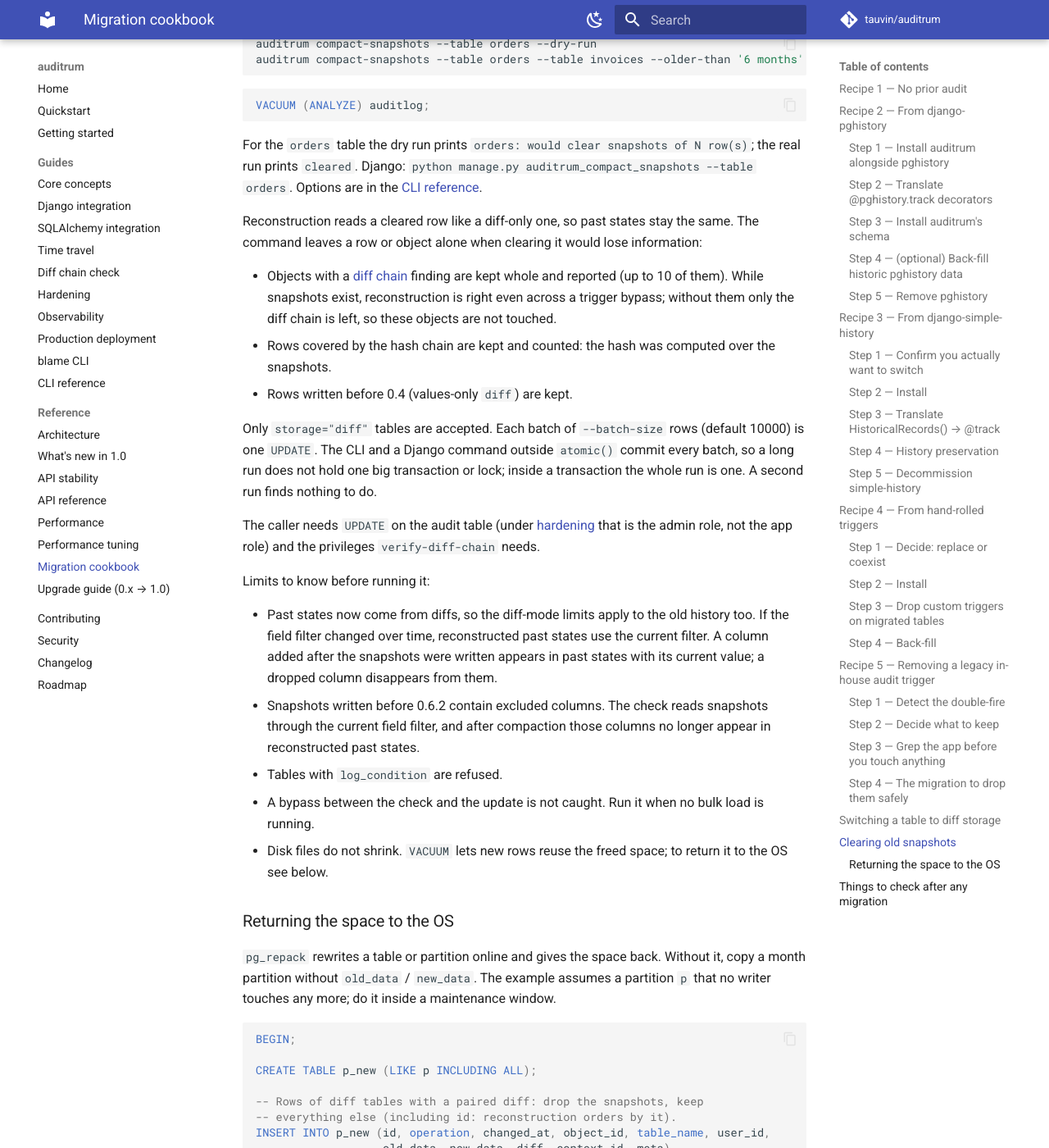
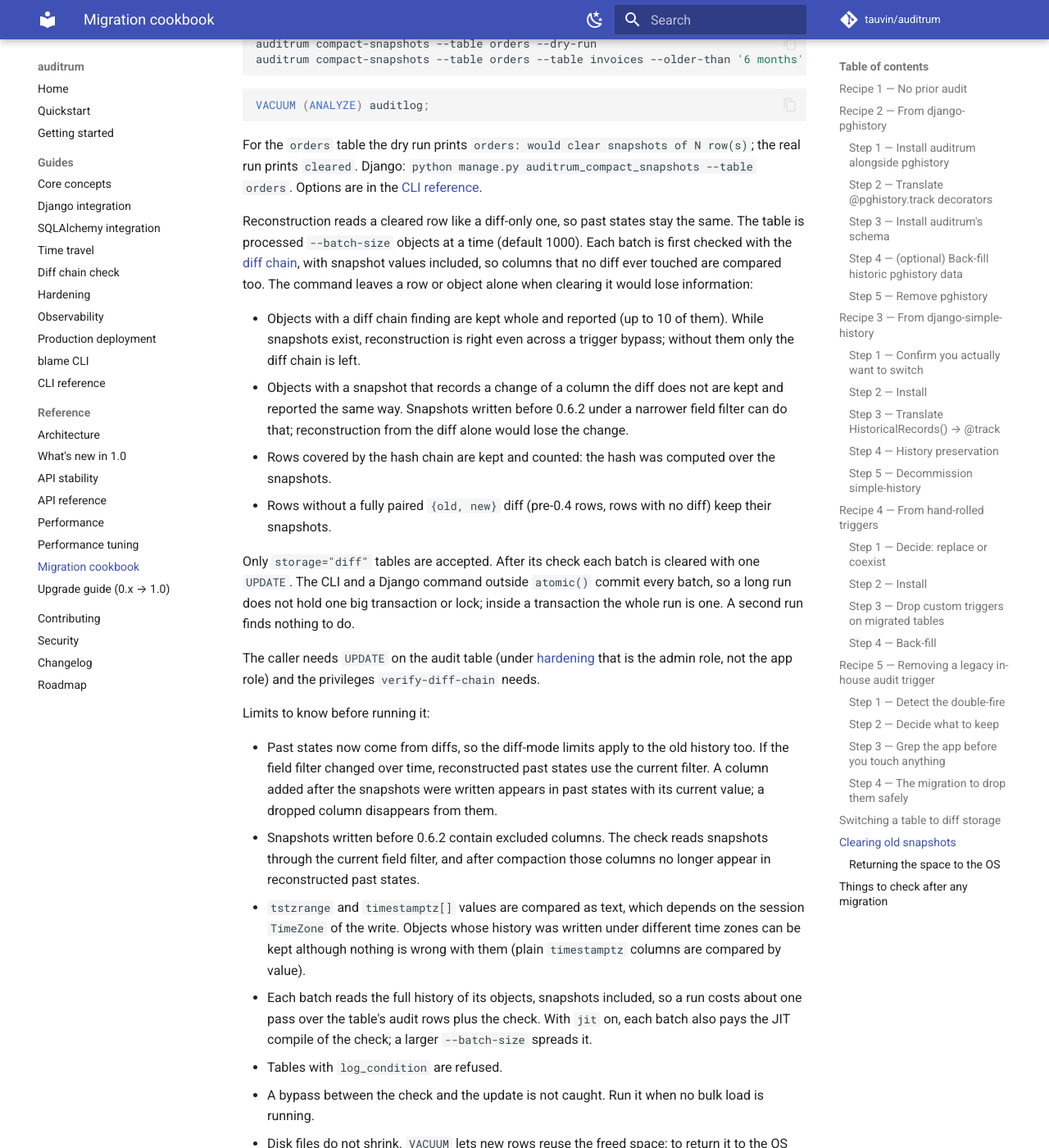
Before and after one commit to tauvin/auditrum, an MkDocs documentation site: the page built from docs/migration-cookbook.md, in a window 1280 px wide and 1400 px high, scrolled down 9812 px. Shown: the whole window at 82% size. Built offline with MkDocs 1.6.1 and Material for MkDocs 9.7.7, drawn with Linux system fonts in a browser that asks for light colours; comment, search, counter and statistics services are not loaded.

Commit message:
Update the compact-snapshots docs for batches of objects
verify-diff-chain no longer claims to compare snapshots: the feed is
opt-in through verify_diff_chain(snapshots=True). The cookbook explains
that compaction checks each batch of objects with snapshot values, the
two reasons an object is kept, rows without a paired diff, and the
limits: time-zone dependent text values and the cost of reading each
batch's full history. The Django page says to run the command outside
atomic().

```diff
--- a/docs/migration-cookbook.md
+++ b/docs/migration-cookbook.md
@@ -504,22 +504,29 @@ For the `orders` table the dry run prints
 Options are in the [CLI reference](cli.md#compact-snapshots).
 
 Reconstruction reads a cleared row like a diff-only one, so past states
-stay the same. The command leaves a row or object alone when clearing it
-would lose information:
+stay the same. The table is processed `--batch-size` objects at a time
+(default 1000). Each batch is first checked with the
+[diff chain](diff-chain.md), with snapshot values included, so columns
+that no diff ever touched are compared too. The command leaves a row or
+object alone when clearing it would lose information:
 
-- Objects with a [diff chain](diff-chain.md) finding are kept whole and
-  reported (up to 10 of them). While snapshots exist, reconstruction is
-  right even across a trigger bypass; without them only the diff chain
-  is left, so these objects are not touched.
+- Objects with a diff chain finding are kept whole and reported (up to
+  10 of them). While snapshots exist, reconstruction is right even across
+  a trigger bypass; without them only the diff chain is left.
+- Objects with a snapshot that records a change of a column the diff does
+  not are kept and reported the same way. Snapshots written before 0.6.2
+  under a narrower field filter can do that; reconstruction from the diff
+  alone would lose the change.
 - Rows covered by the hash chain are kept and counted: the hash was
   computed over the snapshots.
-- Rows written before 0.4 (values-only `diff`) are kept.
+- Rows without a fully paired `{old, new}` diff (pre-0.4 rows, rows with
+  no diff) keep their snapshots.
 
-Only `storage="diff"` tables are accepted. Each batch of `--batch-size`
-rows (default 10000) is one `UPDATE`. The CLI and a Django command
-outside `atomic()` commit every batch, so a long run does not hold one
-big transaction or lock; inside a transaction the whole run is one. A
-second run finds nothing to do.
+Only `storage="diff"` tables are accepted. After its check each batch is
+cleared with one `UPDATE`. The CLI and a Django command outside
+`atomic()` commit every batch, so a long run does not hold one big
+transaction or lock; inside a transaction the whole run is one. A second
+run finds nothing to do.
 
 The caller needs `UPDATE` on the audit table (under
 [hardening](hardening.md) that is the admin role, not the app role) and
@@ -536,6 +543,14 @@ Limits to know before running it:
   reads snapshots through the current field filter, and after
   compaction those columns no longer appear in reconstructed past
   states.
+- `tstzrange` and `timestamptz[]` values are compared as text, which
+  depends on the session `TimeZone` of the write. Objects whose history
+  was written under different time zones can be kept although nothing is
+  wrong with them (plain `timestamptz` columns are compared by value).
+- Each batch reads the full history of its objects, snapshots included,
+  so a run costs about one pass over the table's audit rows plus the
+  check. With `jit` on, each batch also pays the JIT compile of the
+  check; a larger `--batch-size` spreads it.
 - Tables with `log_condition` are refused.
 - A bypass between the check and the update is not caught. Run it when
   no bulk load is running.
```
Also changed, not shown: CHANGELOG.md (+15 -16 lines), docs/cli.md (+7 -7 lines), docs/diff-chain.md (+9 -5 lines), docs/django.md (+4 -2 lines).
